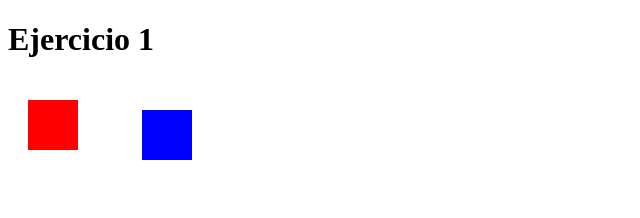
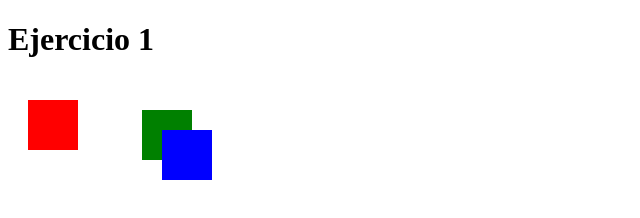
Before and after one commit to AlfredoSM/AlfredoSM.github.io, a plain HTML site: page rv/Ejercicio1.html in a window 1280 px wide. Shown: the whole page, without its empty margins (0-640 px from the left). Drawn offline with Linux system fonts and the light colour scheme.

Commit message:
Update Ejercicio1.html

```diff
--- a/rv/Ejercicio1.html
+++ b/rv/Ejercicio1.html
@@ -34,5 +34,5 @@
     var elAzul = document.getElementById("elAzul");
     var contexto2= elVerde.getContext("2d");
       contexto2.fillStyle="blue";
-      contexto2.fillRect(30, 30, 50, 50);
+      contexto2.fillRect(50, 50, 50, 50);
     </script>
```
